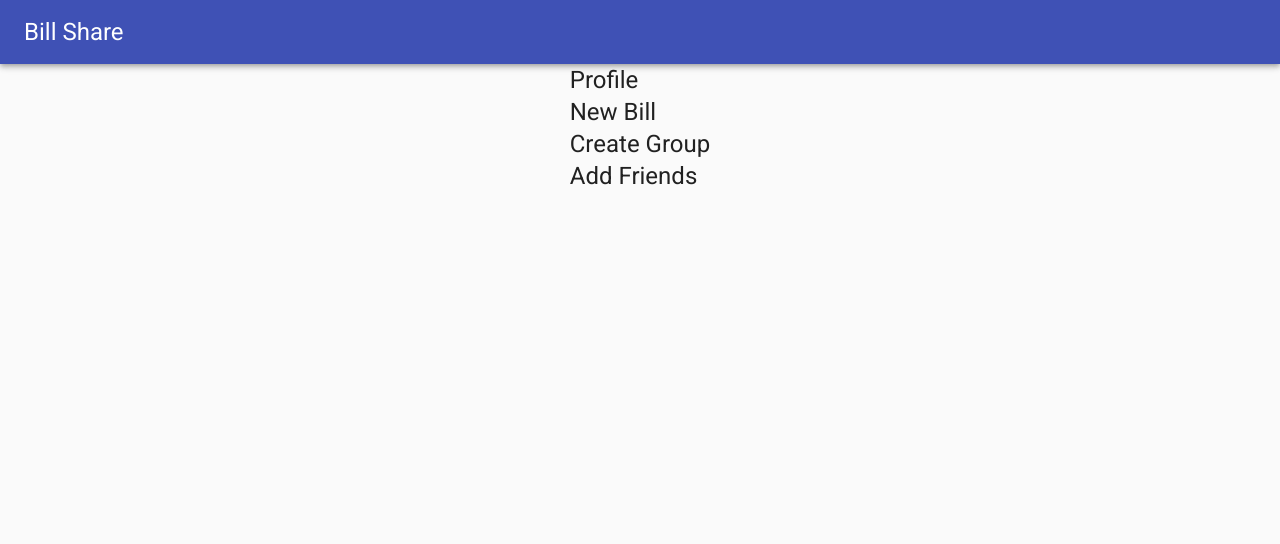
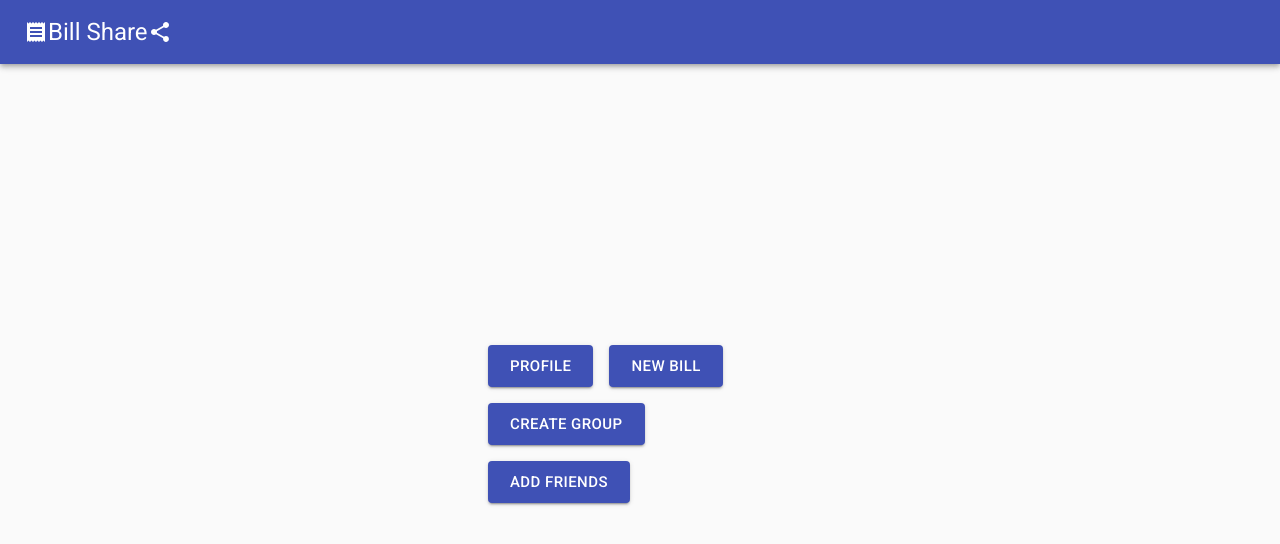
Before and after one commit to kaylinjdennis/final-project, a React (Create React App) app: page / in a window 1280 px wide. Shown: the top 544 px of the page. Built offline with nearby package versions, Linux system fonts and the light colour scheme.

Commit message:
actually have 4 buttons, but they don't look great yet

```diff
--- a/src/components/App.jsx
+++ b/src/components/App.jsx
@@ -1,39 +1,77 @@
 import React from 'react';
-import { Typography, CssBaseline, AppBar, Toolbar, Grid, Box } from '@material-ui/core';
+import { Typography, CssBaseline, AppBar, Toolbar, Grid, Box, Button, Icon, makeStyles } from '@material-ui/core';
 import { Receipt, Share } from '@material-ui/icons';
 
 
+const useStyles = makeStyles((theme) => ({
+  button: {
+    margin: theme.spacing(1),
+  },
+}));
+
 function App() {
+	const classes = useStyles();
+
 	return (
 		<>
 		<CssBaseline />
 		<AppBar position="relative">
 			<Toolbar>
-				{/* <Receipt align="center"/>			 */}
-				<Typography variant="h5" align="center">Bill Share </Typography>
-				{/* <Share align="center"/> */}
+				<Receipt/>
+				<Typography variant="h5" align="center" justify="center">Bill Share </Typography>
+				<Share/>
 			</Toolbar>
 		</AppBar>
 
+		<Grid
+			container
+			spacing={0}
+			direction="column"
+			alignItems="center"
+			justify="center"
+			style={{ minHeight: '90vh' }}
+		>
 
-		<Grid container justify = "center">
-		<Box m="auto">
-		<Typography variant="h5">Profile</Typography>
-		<Typography variant="h5">New Bill</Typography>
-		<Typography variant="h5">Create Group</Typography>
-		<Typography variant="h5">Add Friends</Typography>
+		<Grid item xs={3}>
+		<Button
+				variant="contained"
+				size="large"
+        color="primary"
+        className={classes.button}
+        // endIcon={<Icon>send</Icon>}
+      >
+        Profile
+      </Button>
+			<Button
+				variant="contained"
+				size="large"
+        color="primary"
+        className={classes.button}
+        // endIcon={<Icon>send</Icon>}
+      >
+        New Bill
+      </Button>
+			<Button
+				variant="contained"
+				size="large"
+        color="primary"
+        className={classes.button}
+        // endIcon={<Icon>send</Icon>}
+      >
+        Create Group
+      </Button>
+			<Button
+				variant="contained"
+				size="large"
+        color="primary"
+        className={classes.button}
+        // endIcon={<Icon>send</Icon>}
+      >
+        Add Friends
+      </Button>
+		</Grid>
 
-		</Box>
 		</Grid>
-		{/* <Box m="auto">
-			<Box m="auto">
-		<Typography variant="h5">Profile</Typography>
-		<Typography variant="h5">New Bill</Typography>
-		<Typography variant="h5">Create Group</Typography>
-		<Typography variant="h5">Add Friends</Typography>
-			</Box>
-		</Box> */}
-
 
 		</>
 	);
```
